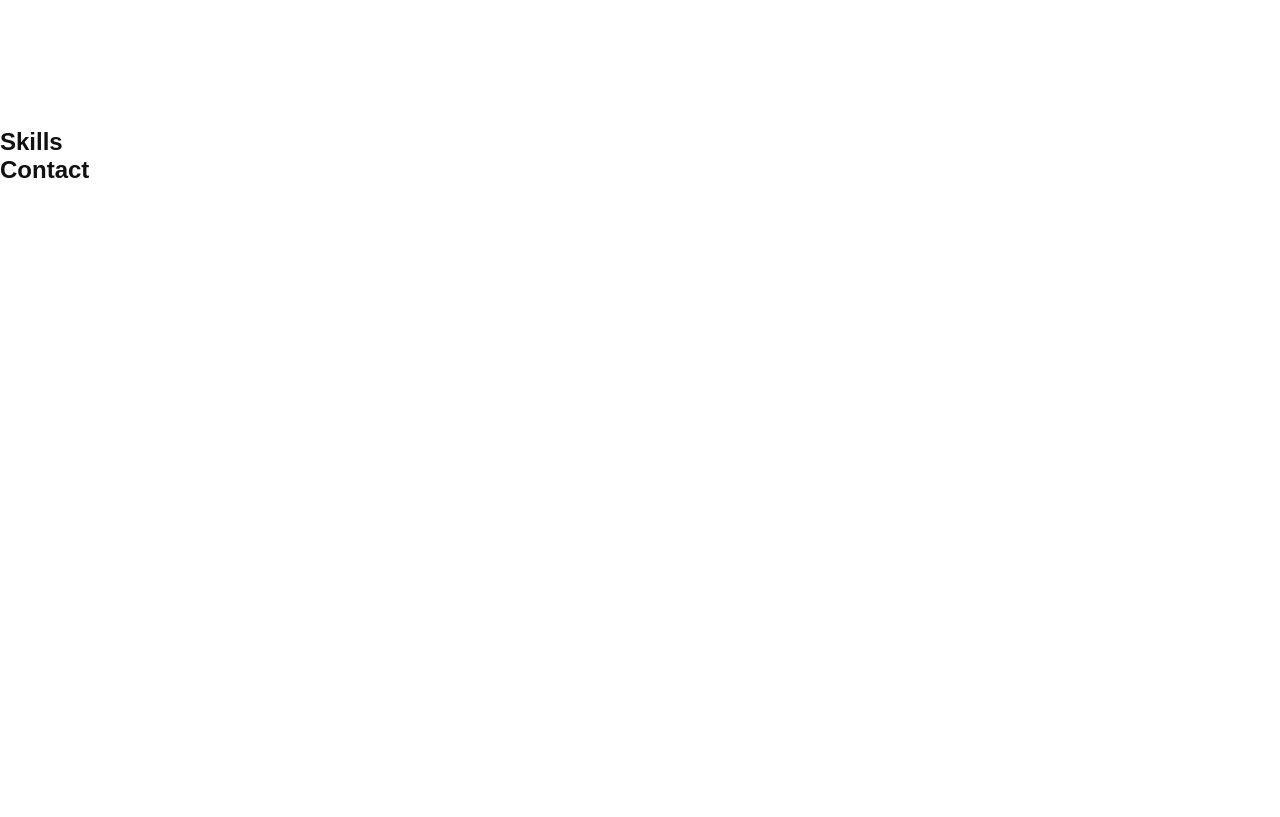
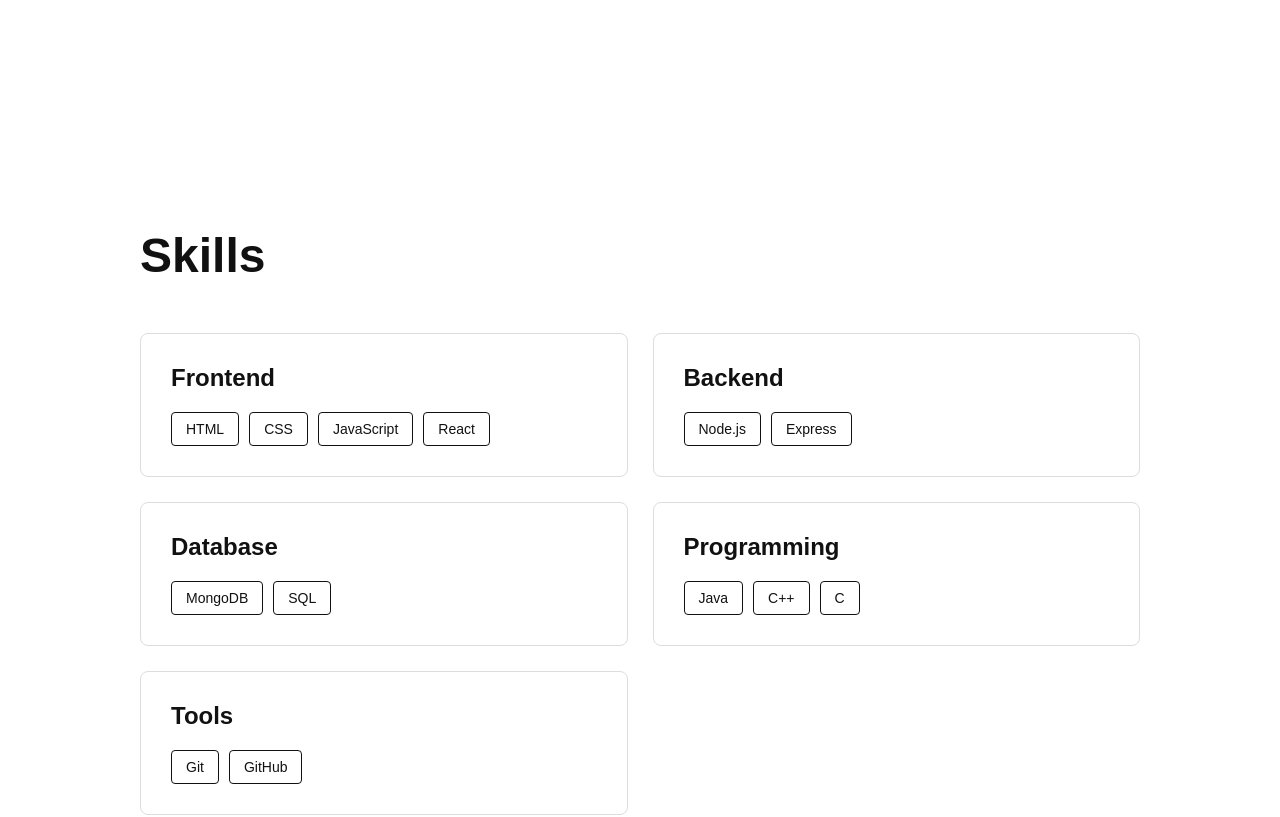
Before and after one commit to medhassii/medha-portfolio, a React (Vite) app: page / in a window 1280 px wide. Shown: the part 3060-3877 px from the top of the page. Before the commit the page ends 3244 px from the top, so only its background shows below. Built offline with nearby package versions, Linux system fonts and the light colour scheme.

Commit message:
added skills section

```diff
--- a/src/App.jsx
+++ b/src/App.jsx
@@ -4,6 +4,8 @@
 import About from "./components/About/About";
 import Experience from "./components/Experience/Experience";
 import Projects from "./components/Projects/Projects";
+import Skills from "./components/Skills/Skills";
+
 
 function App() {
   return (
@@ -14,10 +16,7 @@
       <About />
       <Experience />
       <Projects />
-
-      <section id="skills">
-        <h1>Skills</h1>
-      </section>
+      <Skills />
 
       <section id="contact">
         <h1>Contact</h1>
--- /dev/null
+++ b/src/components/Skills/Skills.css
@@ -0,0 +1,50 @@
+.skills {
+  min-height: 100vh;
+  padding: 100px 20px;
+}
+
+.skills-content {
+  max-width: 1000px;
+  margin: 0 auto;
+}
+
+.skills h2 {
+  font-size: 48px;
+  margin-bottom: 50px;
+}
+
+.skills-grid {
+  display: grid;
+  grid-template-columns: repeat(2, 1fr);
+  gap: 25px;
+}
+
+.skill-category {
+  padding: 30px;
+  border: 1px solid #dddddd;
+  border-radius: 8px;
+}
+
+.skill-category h3 {
+  font-size: 24px;
+  margin-bottom: 20px;
+}
+
+.skill-list {
+  display: flex;
+  flex-wrap: wrap;
+  gap: 10px;
+}
+
+.skill-list span {
+  padding: 8px 14px;
+  border: 1px solid #111111;
+  border-radius: 4px;
+  font-size: 14px;
+}
+
+@media (max-width: 600px) {
+  .skills-grid {
+    grid-template-columns: 1fr;
+  }
+}
--- /dev/null
+++ b/src/components/Skills/Skills.jsx
@@ -0,0 +1,50 @@
+import "./Skills.css";
+
+function Skills() {
+  const skillCategories = [
+    {
+      category: "Frontend",
+      skills: ["HTML", "CSS", "JavaScript", "React"],
+    },
+    {
+      category: "Backend",
+      skills: ["Node.js", "Express"],
+    },
+    {
+      category: "Database",
+      skills: ["MongoDB", "SQL"],
+    },
+    {
+      category: "Programming",
+      skills: ["Java", "C++", "C"],
+    },
+    {
+      category: "Tools",
+      skills: ["Git", "GitHub"],
+    },
+  ];
+
+  return (
+    <section id="skills" className="skills">
+      <div className="skills-content">
+        <h2>Skills</h2>
+
+        <div className="skills-grid">
+          {skillCategories.map((category) => (
+            <div className="skill-category" key={category.category}>
+              <h3>{category.category}</h3>
+
+              <div className="skill-list">
+                {category.skills.map((skill) => (
+                  <span key={skill}>{skill}</span>
+                ))}
+              </div>
+            </div>
+          ))}
+        </div>
+      </div>
+    </section>
+  );
+}
+
+export default Skills;
```
